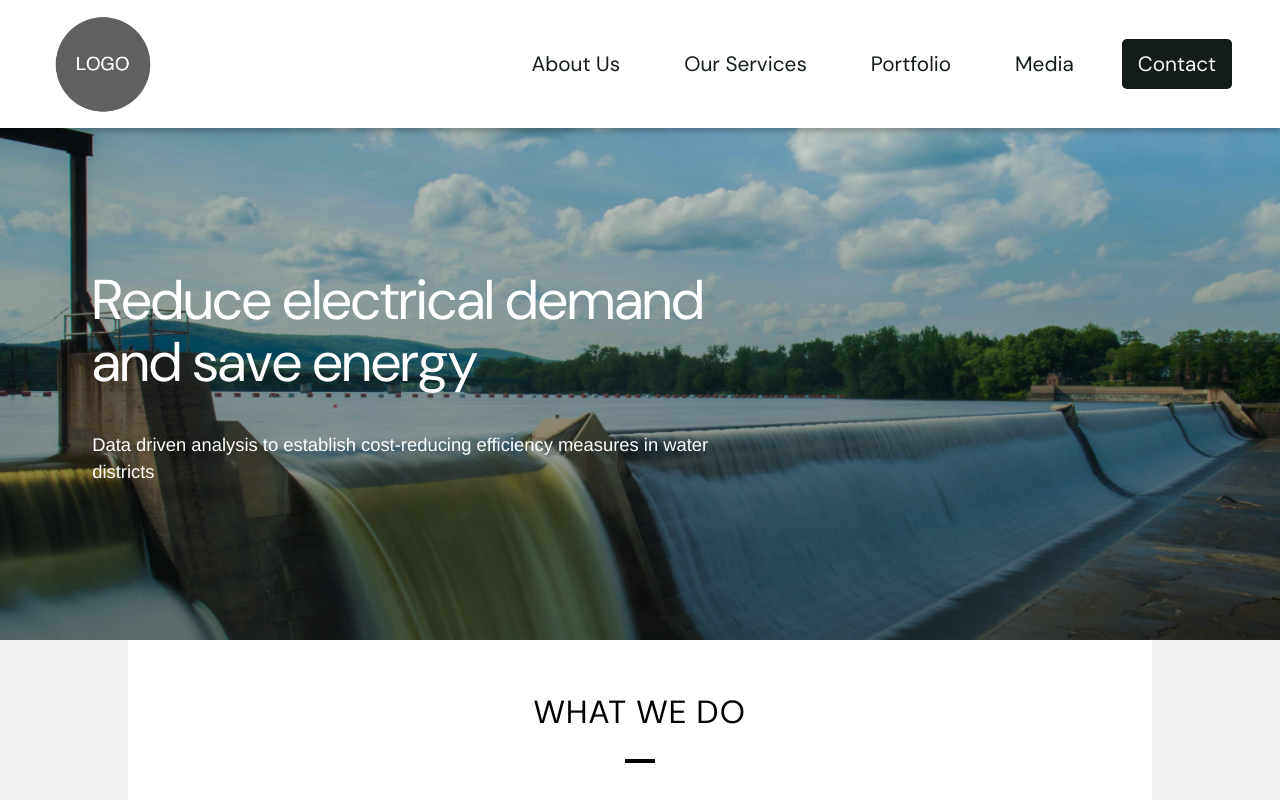
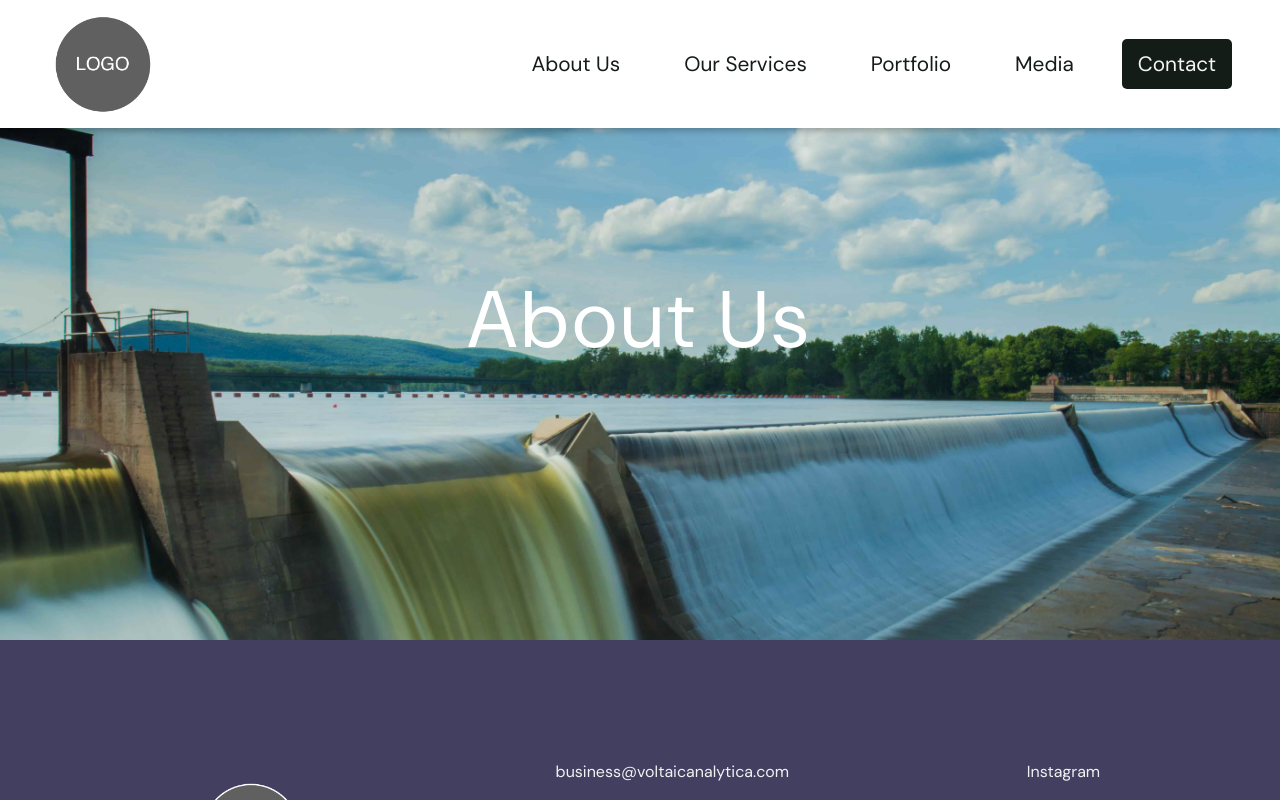
Before and after one commit to wangaj4/voltaic, a React (Create React App) app: page / in a window 1280 px wide. Both pictures are taken after a click on the element "About Us". Shown: the top 800 px of the page. Built offline with nearby package versions, Linux system fonts and the light colour scheme.

Commit message:
proper mount/unmount of event listeners

```diff
--- /dev/null
+++ b/src/About.css
@@ -0,0 +1,19 @@
+
+
+.titleBanner2{
+    width:100%;
+    height: var(--titleBannerHeight);
+    background: url("./img/temporarytitle.jpg");
+    background-size: cover;
+    background-attachment: fixed;
+    display: inline-flex;
+    align-items: center;
+    justify-content: center;
+}
+
+.bannerTitle{
+    font-size:5rem;
+    color:white;
+    font-family: var(--main-font);
+    letter-spacing: 0.3rem;
+}
--- /dev/null
+++ b/src/About.js
@@ -0,0 +1,41 @@
+import './main.css';
+import './About.css';
+
+import React, {useState, useEffect, Fragment} from 'react';
+
+import titleImage from './img/temporarytitle.jpg'
+
+function About() {
+
+
+    useEffect(()=>{
+
+        setTimeout(()=>{
+            document.getElementsByClassName("encompass")[0].classList.remove("fade");
+        },200);
+
+
+    },[]);
+    return (
+        <div className={"encompass fade"}>
+            <div className={"titleBanner2"}>
+                <div className={"bannerTitle"}>
+                    About Us
+                </div>
+            </div>
+        </div>
+
+    );
+
+
+
+
+    window.addEventListener("scroll",aboutTransitions)
+    function aboutTransitions() {
+
+
+    }
+
+}
+
+export default About;
--- a/src/App.js
+++ b/src/App.js
@@ -4,6 +4,7 @@ import Navbar from './Navbar';
 import Bottombar from './Bottombar';
 
 import Home from './Home';
+import About from './About';
 import Services from './Services';
 
 
@@ -17,10 +18,8 @@ function App() {
         if(data===Page){
             return;
         }
-        console.log(data);
 
         document.getElementsByClassName("encompass")[0].classList.add("fade");
-
 
         setTimeout(()=>{
             window.scrollTo({
@@ -42,10 +41,10 @@ function App() {
       <Fragment>
           <Navbar viewSwapper = {handlePageChange}/>
           {(Page==="home") && (
-            <Home/>
+            <Home checkPage ={Page}/>
           )}
           {(Page==="about") && (
-              <Home/>
+              <About/>
           )}
           {(Page==="services") && (
               <Services/>
--- a/src/Home.js
+++ b/src/Home.js
@@ -5,17 +5,21 @@ import React, {useState, useEffect, Fragment} from 'react';
 
 import titleImage from './img/temporarytitle.jpg'
 
-function Home() {
+function Home(props) {
 
 
     useEffect(()=>{
 
+        window.addEventListener('scroll',homeTransitions);
         setTimeout(()=>{
             document.getElementsByClassName("encompass")[0].classList.remove("fade");
             var title = document.getElementsByClassName("titleText")[0];
             title.classList.add("entry");
         },200);
 
+        return () => {
+            window.removeEventListener('scroll', homeTransitions);
+        };
 
     },[]);
 
@@ -30,6 +34,7 @@ function Home() {
         document.getElementById("infoBox").classList.remove("wide");
         document.getElementById("x").classList.remove("appear");
     }
+
 
     return (
         <div className={"encompass fade"}>
@@ -141,14 +146,22 @@ function Home() {
 
 
     );
+
+
+
+
+
+
+
+
 }
 
 export default Home;
 
 
-window.addEventListener("scroll",homeTransitions)
+
 function homeTransitions() {
-    console.log(document.documentElement.scrollTop);
+
     if (document.documentElement.scrollTop > 250){
         document.getElementById("mainDescription").classList.add("appear");
     }
--- a/src/Services.js
+++ b/src/Services.js
@@ -125,33 +125,3 @@ function Services(){
 }
 
 export default Services;
-
-
-window.addEventListener("scroll",homeTransitions)
-function homeTransitions() {
-    console.log(document.documentElement.scrollTop);
-    if (document.documentElement.scrollTop > 250){
-        document.getElementById("mainDescription").classList.add("appear");
-    }
-
-    if (document.documentElement.scrollTop > 1100){
-        var items = document.getElementsByClassName("item");
-        for(let i = 0;i < items.length;i++){
-            setTimeout(()=>{
-                items[i].classList.add("appear");
-            },i*200);
-
-        }
-    }
-
-    if (document.documentElement.scrollTop > 1900){
-        var team1 = document.getElementById("team1");
-        team1.classList.add("appearLeft");
-    }
-
-    if (document.documentElement.scrollTop > 2400){
-        var team2 = document.getElementById("team2");
-        team2.classList.add("appearRight");
-    }
-
-}
```
Also changed, not shown: src/contactform.js (deleted).
